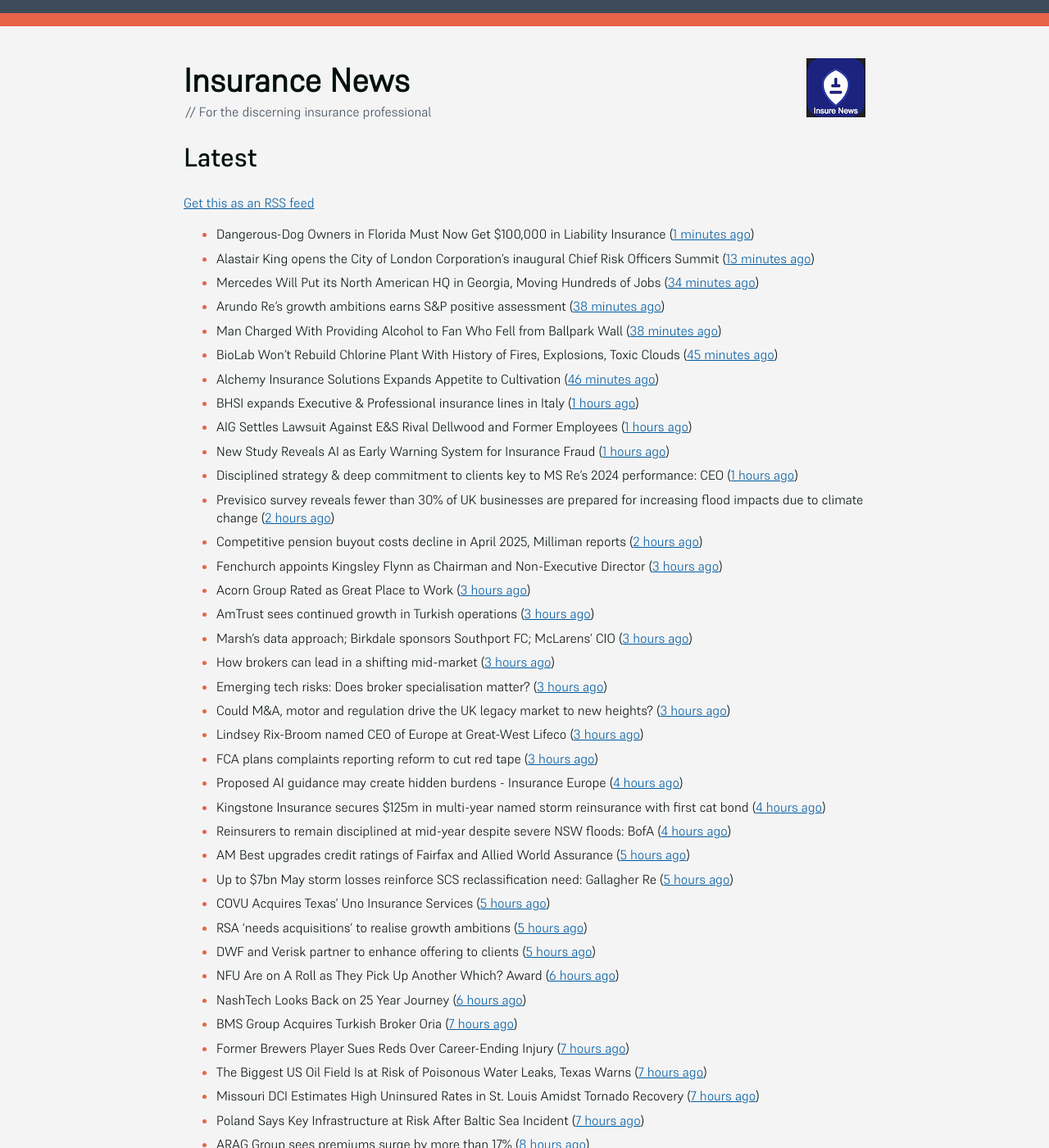
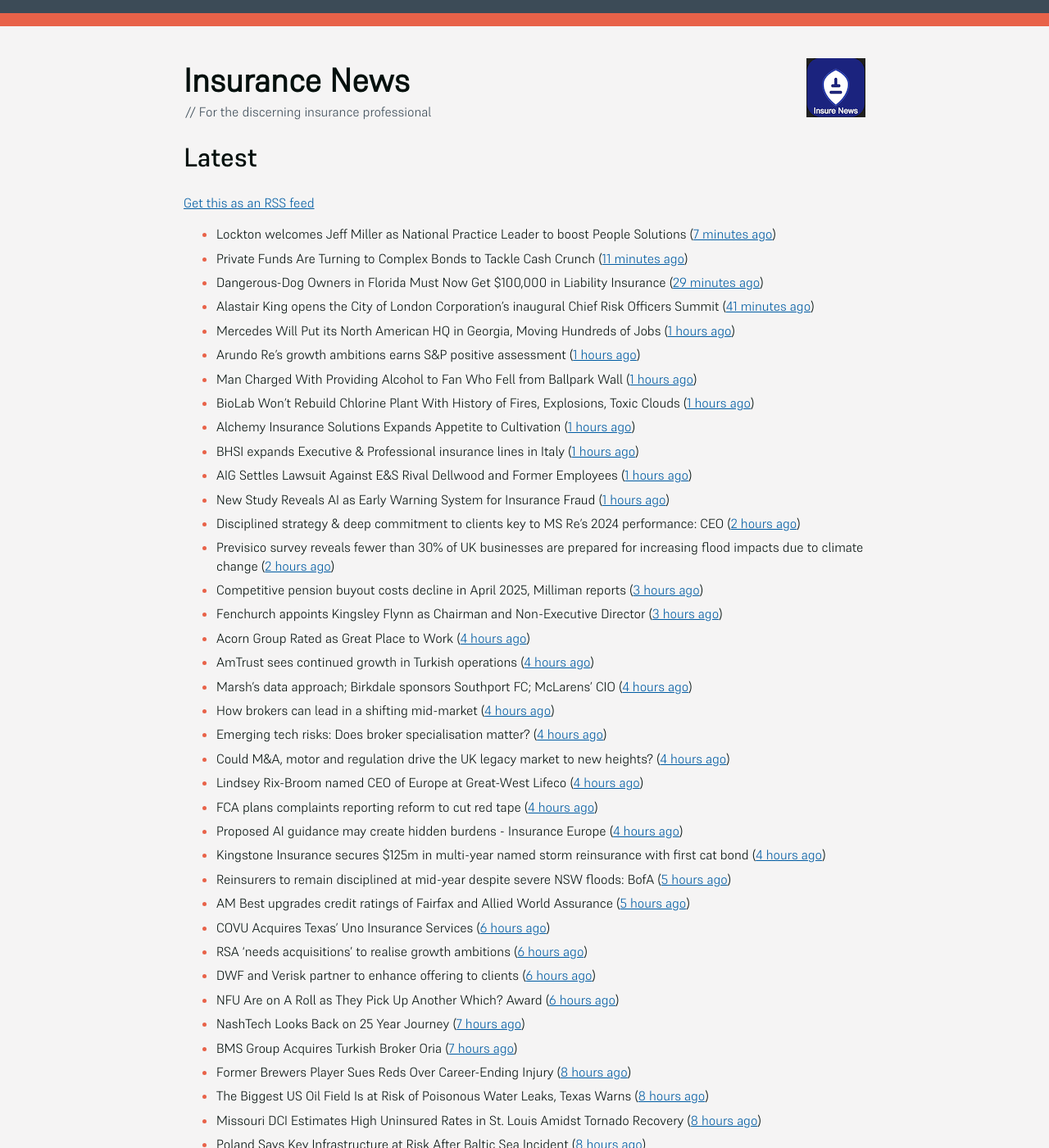
Before and after one commit to mat-0/feeds.thechels.uk, a Jekyll site: the page built from index.md, in a window 1280 px wide and 1400 px high. Shown: the whole window at 82% size. Built offline with Jekyll 4.4.1, drawn with Linux system fonts in a browser that asks for light colours; some of the changed text lies outside the part shown.

Commit message:
New Feed

```diff
--- a/index.md
+++ b/index.md
@@ -8,43 +8,44 @@ description: Latest Updates
 [Get this as an RSS feed](/feed.rss)
 
 <!-- news_marker starts -->
-- Dangerous-Dog Owners in Florida Must Now Get $100,000 in Liability Insurance ([1 minutes ago](https://www.insurancejournal.com/news/southeast/2025/05/23/824968.htm))
-- Alastair King opens the City of London Corporation’s inaugural Chief Risk Officers Summit ([13 minutes ago](https://insurance-edge.net/2025/05/23/alastair-king-opens-the-city-of-london-corporations-inaugural-chief-risk-officers-summit/))
-- Mercedes Will Put its North American HQ in Georgia, Moving Hundreds of Jobs ([34 minutes ago](https://www.insurancejournal.com/news/southeast/2025/05/23/824961.htm))
-- Arundo Re’s growth ambitions earns S&P positive assessment ([38 minutes ago](https://www.reinsurancene.ws/arundo-res-growth-ambitions-earns-sp-positive-assessment/))
-- Man Charged With Providing Alcohol to Fan Who Fell from Ballpark Wall ([38 minutes ago](https://www.insurancejournal.com/news/east/2025/05/23/824958.htm))
-- BioLab Won’t Rebuild Chlorine Plant With History of Fires, Explosions, Toxic Clouds ([45 minutes ago](https://www.insurancejournal.com/news/southeast/2025/05/23/824955.htm))
-- Alchemy Insurance Solutions Expands Appetite to Cultivation ([46 minutes ago](https://www.insurancejournal.com/services/newswire/2025/05/23/822727.htm))
+- Lockton welcomes Jeff Miller as National Practice Leader to boost People Solutions ([7 minutes ago](https://www.reinsurancene.ws/lockton-welcomes-jeff-miller-as-national-practice-leader-to-boost-people-solutions/))
+- Private Funds Are Turning to Complex Bonds to Tackle Cash Crunch ([11 minutes ago](https://www.insurancejournal.com/news/national/2025/05/23/824972.htm))
+- Dangerous-Dog Owners in Florida Must Now Get $100,000 in Liability Insurance ([29 minutes ago](https://www.insurancejournal.com/news/southeast/2025/05/23/824968.htm))
+- Alastair King opens the City of London Corporation’s inaugural Chief Risk Officers Summit ([41 minutes ago](https://insurance-edge.net/2025/05/23/alastair-king-opens-the-city-of-london-corporations-inaugural-chief-risk-officers-summit/))
+- Mercedes Will Put its North American HQ in Georgia, Moving Hundreds of Jobs ([1 hours ago](https://www.insurancejournal.com/news/southeast/2025/05/23/824961.htm))
+- Arundo Re’s growth ambitions earns S&P positive assessment ([1 hours ago](https://www.reinsurancene.ws/arundo-res-growth-ambitions-earns-sp-positive-assessment/))
+- Man Charged With Providing Alcohol to Fan Who Fell from Ballpark Wall ([1 hours ago](https://www.insurancejournal.com/news/east/2025/05/23/824958.htm))
+- BioLab Won’t Rebuild Chlorine Plant With History of Fires, Explosions, Toxic Clouds ([1 hours ago](https://www.insurancejournal.com/news/southeast/2025/05/23/824955.htm))
+- Alchemy Insurance Solutions Expands Appetite to Cultivation ([1 hours ago](https://www.insurancejournal.com/services/newswire/2025/05/23/822727.htm))
 - BHSI expands Executive & Professional insurance lines in Italy ([1 hours ago](https://www.reinsurancene.ws/bhsi-expands-executive-professional-insurance-lines-in-italy/))
 - AIG Settles Lawsuit Against E&S Rival Dellwood and Former Employees ([1 hours ago](https://www.insurancejournal.com/news/national/2025/05/23/824949.htm))
 - New Study Reveals AI as Early Warning System for Insurance Fraud ([1 hours ago](https://insurance-edge.net/2025/05/23/new-study-reveals-ai-as-early-warning-system-for-insurance-fraud/))
-- Disciplined strategy & deep commitment to clients key to MS Re’s 2024 performance: CEO ([1 hours ago](https://www.reinsurancene.ws/disciplined-strategy-deep-commitment-to-clients-key-to-ms-res-2024-performance-ceo/))
+- Disciplined strategy & deep commitment to clients key to MS Re’s 2024 performance: CEO ([2 hours ago](https://www.reinsurancene.ws/disciplined-strategy-deep-commitment-to-clients-key-to-ms-res-2024-performance-ceo/))
 - Previsico survey reveals fewer than 30% of UK businesses are prepared for increasing flood impacts due to climate change ([2 hours ago](https://insurance-edge.net/2025/05/23/previsico-survey-reveals-fewer-than-30-of-uk-businesses-are-prepared-for-increasing-flood-impacts-due-to-climate-change/))
-- Competitive pension buyout costs decline in April 2025, Milliman reports ([2 hours ago](https://www.reinsurancene.ws/competitive-pension-buyout-costs-decline-in-april-2025-milliman-reports/))
+- Competitive pension buyout costs decline in April 2025, Milliman reports ([3 hours ago](https://www.reinsurancene.ws/competitive-pension-buyout-costs-decline-in-april-2025-milliman-reports/))
 - Fenchurch appoints Kingsley Flynn as Chairman and Non-Executive Director ([3 hours ago](https://www.reinsurancene.ws/fenchurch-appoints-kingsley-flynn-as-chairman-and-non-executive-director/))
-- Acorn Group Rated as Great Place to Work ([3 hours ago](https://insurance-edge.net/2025/05/23/acorn-group-rated-as-great-place-to-work/))
-- AmTrust sees continued growth in Turkish operations ([3 hours ago](https://www.reinsurancene.ws/amtrust-sees-continued-growth-in-turkish-operations/))
-- Marsh’s data approach; Birkdale sponsors Southport FC; McLarens’ CIO ([3 hours ago](https://www.postonline.co.uk/news/7957810/marsh%E2%80%99s-data-approach-birkdale-sponsors-southport-fc-mclarens%E2%80%99-cio))
-- How brokers can lead in a shifting mid-market ([3 hours ago](https://www.insurancebusinessmag.com/uk/news/breaking-news/how-brokers-can-lead-in-a-shifting-midmarket-536720.aspx))
-- Emerging tech risks: Does broker specialisation matter? ([3 hours ago](https://www.insurancebusinessmag.com/uk/news/technology/emerging-tech-risks-does-broker-specialisation-matter-536719.aspx))
-- Could M&A, motor and regulation drive the UK legacy market to new heights? ([3 hours ago](https://www.postonline.co.uk/reinsurance/7957816/could-ma-motor-and-regulation-drive-the-uk-legacy-market-to-new-heights))
-- Lindsey Rix-Broom named CEO of Europe at Great-West Lifeco ([3 hours ago](https://www.insurancebusinessmag.com/uk/news/life-insurance/lindsey-rixbroom-named-ceo-of-europe-at-greatwest-lifeco-536718.aspx))
-- FCA plans complaints reporting reform to cut red tape ([3 hours ago](https://www.insurancebusinessmag.com/uk/news/breaking-news/fca-plans-complaints-reporting-reform-to-cut-red-tape-536717.aspx))
+- Acorn Group Rated as Great Place to Work ([4 hours ago](https://insurance-edge.net/2025/05/23/acorn-group-rated-as-great-place-to-work/))
+- AmTrust sees continued growth in Turkish operations ([4 hours ago](https://www.reinsurancene.ws/amtrust-sees-continued-growth-in-turkish-operations/))
+- Marsh’s data approach; Birkdale sponsors Southport FC; McLarens’ CIO ([4 hours ago](https://www.postonline.co.uk/news/7957810/marsh%E2%80%99s-data-approach-birkdale-sponsors-southport-fc-mclarens%E2%80%99-cio))
+- How brokers can lead in a shifting mid-market ([4 hours ago](https://www.insurancebusinessmag.com/uk/news/breaking-news/how-brokers-can-lead-in-a-shifting-midmarket-536720.aspx))
+- Emerging tech risks: Does broker specialisation matter? ([4 hours ago](https://www.insurancebusinessmag.com/uk/news/technology/emerging-tech-risks-does-broker-specialisation-matter-536719.aspx))
+- Could M&A, motor and regulation drive the UK legacy market to new heights? ([4 hours ago](https://www.postonline.co.uk/reinsurance/7957816/could-ma-motor-and-regulation-drive-the-uk-legacy-market-to-new-heights))
+- Lindsey Rix-Broom named CEO of Europe at Great-West Lifeco ([4 hours ago](https://www.insurancebusinessmag.com/uk/news/life-insurance/lindsey-rixbroom-named-ceo-of-europe-at-greatwest-lifeco-536718.aspx))
+- FCA plans complaints reporting reform to cut red tape ([4 hours ago](https://www.insurancebusinessmag.com/uk/news/breaking-news/fca-plans-complaints-reporting-reform-to-cut-red-tape-536717.aspx))
 - Proposed AI guidance may create hidden burdens - Insurance Europe ([4 hours ago](https://www.insurancebusinessmag.com/uk/news/technology/proposed-ai-guidance-may-create-hidden-burdens--insurance-europe-536716.aspx))
 - Kingstone Insurance secures $125m in multi-year named storm reinsurance with first cat bond ([4 hours ago](https://www.reinsurancene.ws/kingstone-insurance-secures-125m-in-multi-year-named-storm-reinsurance-with-first-cat-bond/))
-- Reinsurers to remain disciplined at mid-year despite severe NSW floods: BofA ([4 hours ago](https://www.reinsurancene.ws/reinsurers-to-remain-disciplined-at-mid-year-despite-severe-nsw-floods-bofa/))
+- Reinsurers to remain disciplined at mid-year despite severe NSW floods: BofA ([5 hours ago](https://www.reinsurancene.ws/reinsurers-to-remain-disciplined-at-mid-year-despite-severe-nsw-floods-bofa/))
 - AM Best upgrades credit ratings of Fairfax and Allied World Assurance ([5 hours ago](https://www.reinsurancene.ws/am-best-upgrades-credit-ratings-of-fairfax-and-allied-world-assurance/))
-- Up to $7bn May storm losses reinforce SCS reclassification need: Gallagher Re ([5 hours ago](https://www.reinsurancene.ws/up-to-7bn-may-storm-losses-reinforce-scs-reclassification-need-gallagher-re/))
-- COVU Acquires Texas’ Uno Insurance Services ([5 hours ago](https://www.insurancejournal.com/news/southcentral/2025/05/23/824917.htm))
-- RSA ‘needs acquisitions’ to realise growth ambitions ([5 hours ago](https://www.postonline.co.uk/news/7957807/rsa-%E2%80%98needs-acquisitions%E2%80%99-to-realise-growth-ambitions))
-- DWF and Verisk partner to enhance offering to clients ([5 hours ago](https://www.postonline.co.uk/news/7957815/dwf-and-verisk-partner-to-enhance-offering-to-clients))
+- COVU Acquires Texas’ Uno Insurance Services ([6 hours ago](https://www.insurancejournal.com/news/southcentral/2025/05/23/824917.htm))
+- RSA ‘needs acquisitions’ to realise growth ambitions ([6 hours ago](https://www.postonline.co.uk/news/7957807/rsa-%E2%80%98needs-acquisitions%E2%80%99-to-realise-growth-ambitions))
+- DWF and Verisk partner to enhance offering to clients ([6 hours ago](https://www.postonline.co.uk/news/7957815/dwf-and-verisk-partner-to-enhance-offering-to-clients))
 - NFU Are on A Roll as They Pick Up Another Which? Award ([6 hours ago](https://insurance-edge.net/2025/05/23/nfu-are-on-a-roll-as-they-pick-up-another-which-award/))
-- NashTech Looks Back on 25 Year Journey ([6 hours ago](https://insurance-edge.net/2025/05/23/nashtech-looks-back-on-25-year-journey/))
+- NashTech Looks Back on 25 Year Journey ([7 hours ago](https://insurance-edge.net/2025/05/23/nashtech-looks-back-on-25-year-journey/))
 - BMS Group Acquires Turkish Broker Oria ([7 hours ago](https://www.insurancejournal.com/news/international/2025/05/23/824941.htm))
-- Former Brewers Player Sues Reds Over Career-Ending Injury ([7 hours ago](https://www.insurancejournal.com/news/midwest/2025/05/23/824903.htm))
-- The Biggest US Oil Field Is at Risk of Poisonous Water Leaks, Texas Warns ([7 hours ago](https://www.insurancejournal.com/news/southcentral/2025/05/23/824907.htm))
-- Missouri DCI Estimates High Uninsured Rates in St. Louis Amidst Tornado Recovery ([7 hours ago](https://www.insurancejournal.com/news/midwest/2025/05/23/824913.htm))
-- Poland Says Key Infrastructure at Risk After Baltic Sea Incident ([7 hours ago](https://www.insurancejournal.com/news/international/2025/05/23/824938.htm))
+- Former Brewers Player Sues Reds Over Career-Ending Injury ([8 hours ago](https://www.insurancejournal.com/news/midwest/2025/05/23/824903.htm))
+- The Biggest US Oil Field Is at Risk of Poisonous Water Leaks, Texas Warns ([8 hours ago](https://www.insurancejournal.com/news/southcentral/2025/05/23/824907.htm))
+- Missouri DCI Estimates High Uninsured Rates in St. Louis Amidst Tornado Recovery ([8 hours ago](https://www.insurancejournal.com/news/midwest/2025/05/23/824913.htm))
+- Poland Says Key Infrastructure at Risk After Baltic Sea Incident ([8 hours ago](https://www.insurancejournal.com/news/international/2025/05/23/824938.htm))
 - ARAG Group sees premiums surge by more than 17% ([8 hours ago](https://www.insurancebusinessmag.com/uk/news/breaking-news/arag-group-sees-premiums-surge-by-more-than-17-536693.aspx))
 - Viewpoint: The Vital Role of Claim Professionals After Cyberattacks ([8 hours ago](https://www.insurancejournal.com/news/national/2025/05/23/824781.htm))
 - Crypto DeFi Project Cetus Protocol Suffers Security Breach ([8 hours ago](https://www.insurancejournal.com/news/international/2025/05/23/824934.htm))
```
Also changed, not shown: other parts of index.md (+11 -12 lines).
